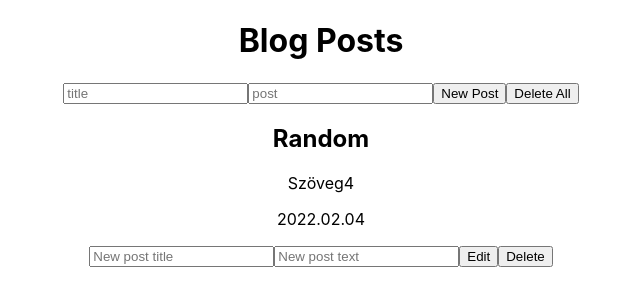
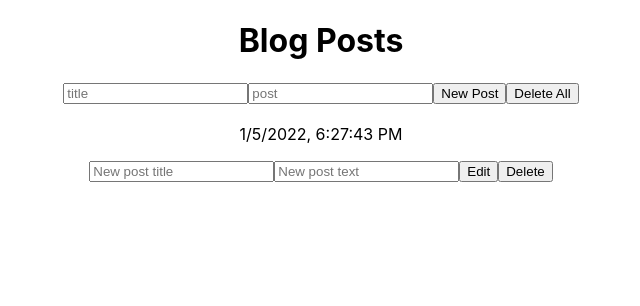
Before and after one commit to sorci89/react-practices, a React (Create React App) app: page / in a window 1280 px wide. Both pictures are taken after a click on the button "New Post". Shown: the top 306 px of the page, without its empty margins (319-959 px from the left). Built offline with nearby package versions, Linux system fonts and the light colour scheme.

Commit message:
class Febr 02

```diff
--- a/src/App.jsx
+++ b/src/App.jsx
@@ -27,18 +27,88 @@ import {useState} from "react"
 // ];
 
 
+// function Post (props) {
+//   return (
+//     <div key={props.post.id}>
+//       <h2>{props.post.title}</h2>
+//       <p>{props.post.postText}</p>
+//       <p>{props.post.date.toLocaleString()}</p>
+//       <input type="text" placeholder='New post title' onChange={(event)=> props.setNewTitle(event.target.value)} value={props.newTitle} />
+//       <input type="text" placeholder='New post text' onChange={(event)=> props.setNewText(event.target.value)} value={props.newText} />
+//       <button onClick={()=> props.edit(props.post.id)}>Edit</button>
+//       <button onClick={()=> props.remove(props.post.id)}>Delete</button>
+//     </div>
+//   )
+// }
+// function Post ({post, remove, edit, setNewText, setNewTitle, newText, newTitle}) {
+function Post ({post, remove, edit}) {
+  const [newTitle, setNewTitle] = useState('');
+  const [newText, setNewText] = useState('')
+
+  return (
+    <div key={post.id}>
+      <h2>{post.title}</h2>
+      <p>{post.postText}</p>
+      <p>{post.date.toLocaleString()}</p>
+      <input type="text" placeholder='New post title' onChange={(event)=> setNewTitle(event.target.value)} value={newTitle} />
+      <input type="text" placeholder='New post text' onChange={(event)=> setNewText(event.target.value)} value={newText} />
+      <button onClick={()=> edit(post.id, newTitle, newText)}>Edit</button>
+      <button onClick={()=> remove(post.id)}>Delete</button>
+    </div>
+  )
+}
+
+
 function App() {
 
   // const [posts, setPosts] = useState(dummyPosts);
   const [posts, setPosts] = useState([]);
+  const [title, setTitle] = useState('');
+  const [newPostText, setNewPostText] = useState('');
+  // const [newTitle, setNewTitle] = useState('');
+  // const [newText, setNewText] = useState('')
 
+
+  // function add() {
+  //   setPosts([...posts,{
+  //     title: "Random",
+  //   postText: "Szöveg4",
+  //   date: "2022.02.04"
+  //   }])
+  // }
   function add() {
     setPosts([...posts,{
-      title: "Random",
-    postText: "Szöveg4",
-    date: "2022.02.04"
+      title: title,
+      postText: newPostText,
+      date: new Date(),
+      id: Math.random()
     }])
+    setTitle('');
+    setNewPostText('')
+  }
 
+  function remove(id) {
+    // let newList = [];
+    // for (let p of posts) {
+    //   if(p.id !== id){
+    //     newList.push(p)
+    //   }
+    // }
+    // setPosts(newList)
+    setPosts(posts.filter((post)=> post.id !== id))
+  }
+
+  function edit(id, newTitle, newText) {
+    let newList = [];
+
+    for (let p of posts) {
+      if (p.id === id) {
+        p.title = newTitle;
+        p.postText = newText;
+      }
+      newList.push(p)
+    }
+    setPosts(newList)
   }
 
   return (
@@ -46,24 +116,31 @@ function App() {
       <h1>Blog Posts</h1>
 
       <div>
-        <input type="text" placeholder="title" />
-        <input type="text" placeholder="post"/>
+        <input type="text" placeholder="title" onChange={(event)=> setTitle(event.target.value)} value={title}/>
+        <input type="text" placeholder="post" onChange={(event)=>setNewPostText(event.target.value)} value={newPostText}/>
         <button onClick={add}>New Post</button>
         <button onClick={()=> setPosts([])}>Delete All</button>
       </div>
+
       {posts.map((post)=> {
+        return(
+          // <Post post={post} key={post.id} remove={remove} edit={edit} setNewTitle={setNewTitle} setNewText={setNewText} newTitle={newTitle} newText={newText} />
+          <Post post={post} key={post.id} remove={remove} edit={edit} />
+        )
+      })}
+      {/* {posts.map((post)=> {
       return (
-        <div key={post.title}>
+        <div key={post.id}>
           <h2>{post.title}</h2>
           <p>{post.postText}</p>
-          <p>{post.date}</p>
-          <input type="text" placeholder='New post title' />
-          <input type="text" placeholder='New post text' />
-          <button>Edit</button>
-          <button>Delete</button>
+          <p>{post.date.toLocaleString()}</p>
+          <input type="text" placeholder='New post title' onChange={(event)=> setNewTitle(event.target.value)} value={newTitle} />
+          <input type="text" placeholder='New post text' onChange={(event)=> setNewText(event.target.value)} value={newText} />
+          <button onClick={()=> edit(post.id)}>Edit</button>
+          <button onClick={()=> remove(post.id)}>Delete</button>
         </div>
       )
-      })}
+      })} */}
     </div>
 
   );
```
